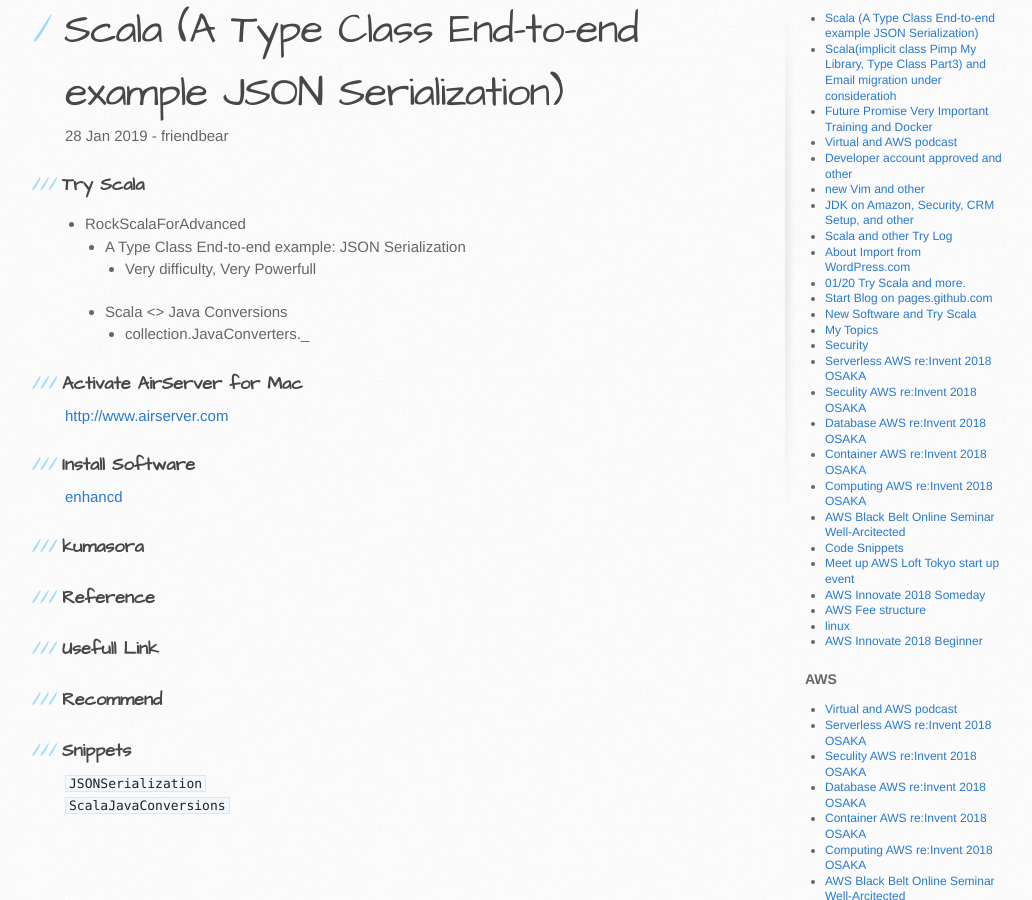
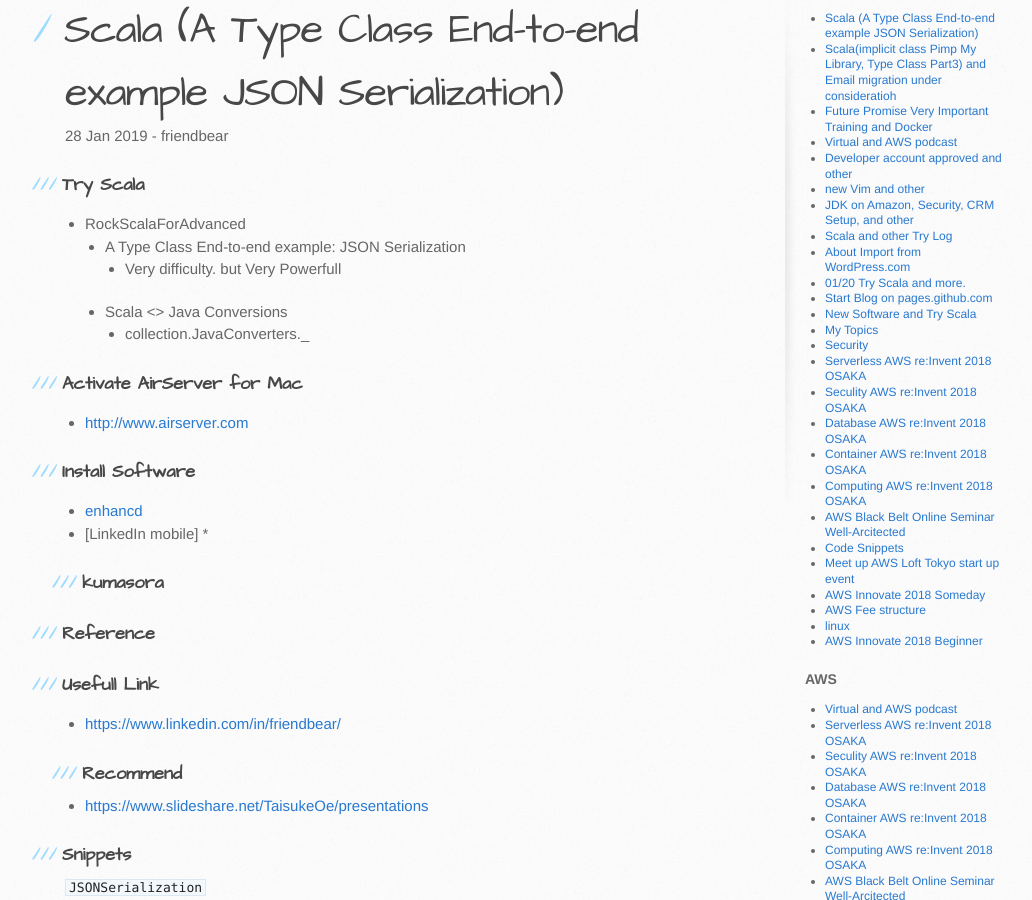
Before and after one commit to friendbear/friendbear.github.io.2021-10-19, a Jekyll site: the page built from _posts/2019-01-28-friendbear.md, in a window 1280 px wide and 900 px high, scrolled down 256 px. Shown: the whole window, without its empty margins (105-1137 px from the left). Built offline with Jekyll 4.4.1, drawn with Linux system fonts in a browser that asks for light colours; comment, search, counter and statistics services are not loaded.

Commit message:
Install Software

```diff
--- a/_posts/2019-01-28-friendbear.md
+++ b/_posts/2019-01-28-friendbear.md
@@ -10,25 +10,27 @@ tags: [lang-scala, other]
 ### Try Scala
 - RockScalaForAdvanced
   - A Type Class End-to-end example: JSON Serialization
-    - Very difficulty, Very Powerfull
+    - Very difficulty. but Very Powerfull
   - Scala <> Java Conversions
     - collection.JavaConverters._
 
 
 ### Activate AirServer for Mac
-<http://www.airserver.com>
+* <http://www.airserver.com>
 
 
 ### Install Software
-[enhancd](https://github.com/b4b4r07/enhancd)
-
+* [enhancd](https://github.com/b4b4r07/enhancd)
+* [LinkedIn mobile]
+*
 ### kumasora
 
 ### Reference
 
 ### Usefull Link
-
+* <https://www.linkedin.com/in/friendbear/>
 ### Recommend
+* <https://www.slideshare.net/TaisukeOe/presentations>
 
 ### Snippets
 
```
